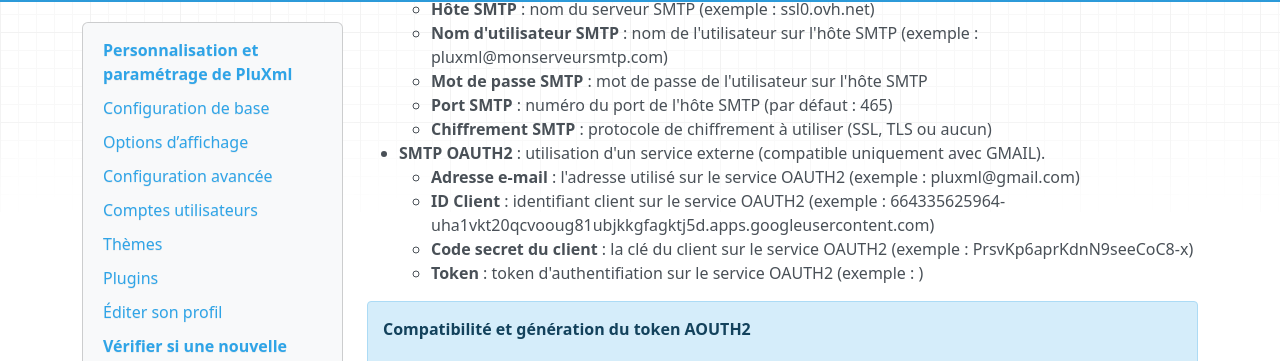
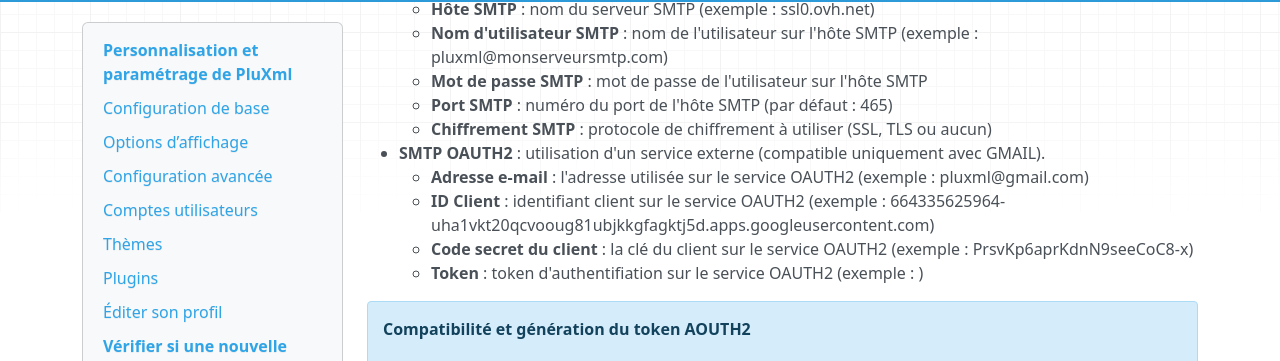
Before and after one commit to pluxml/PluXml-Wiki, an MkDocs documentation site: the page built from docs/personnaliser/personnalisation.md, in a window 1280 px wide and 900 px high, scrolled down 7200 px. Shown: the part 94-455 px from the top of the window. Built offline with MkDocs 1.6.1, drawn with Linux system fonts in a browser that asks for light colours; nearby versions of some CDN libraries.

Commit message:
[pluxml 5.8] correction

```diff
--- a/docs/personnaliser/personnalisation.md
+++ b/docs/personnaliser/personnalisation.md
@@ -208,7 +208,7 @@ Cette section permer de configurer l'envoi des e-mails par PluXml. Plusieurs mé
     * __Port SMTP__ : numéro du port de l'hôte SMTP (par défaut : 465)
     * __Chiffrement SMTP__ : protocole de chiffrement à utiliser (SSL, TLS ou aucun)
 * __SMTP OAUTH2__ : utilisation d'un service externe (compatible uniquement avec GMAIL).
-    * __Adresse e-mail__ : l'adresse utilisé sur le service OAUTH2 (exemple : pluxml@gmail.com)
+    * __Adresse e-mail__ : l'adresse utilisée sur le service OAUTH2 (exemple : pluxml@gmail.com)
     * __ID Client__ : identifiant client sur le service OAUTH2 (exemple : 664335625964-uha1vkt20qcvooug81ubjkkgfagktj5d.apps.googleusercontent.com)
     * __Code secret du client__ : la clé du client sur le service OAUTH2 (exemple : PrsvKp6aprKdnN9seeCoC8-x)
     * __Token__ : token d'authentifiation sur le service OAUTH2 (exemple : )
```
Also changed, not shown: 1 other file.
